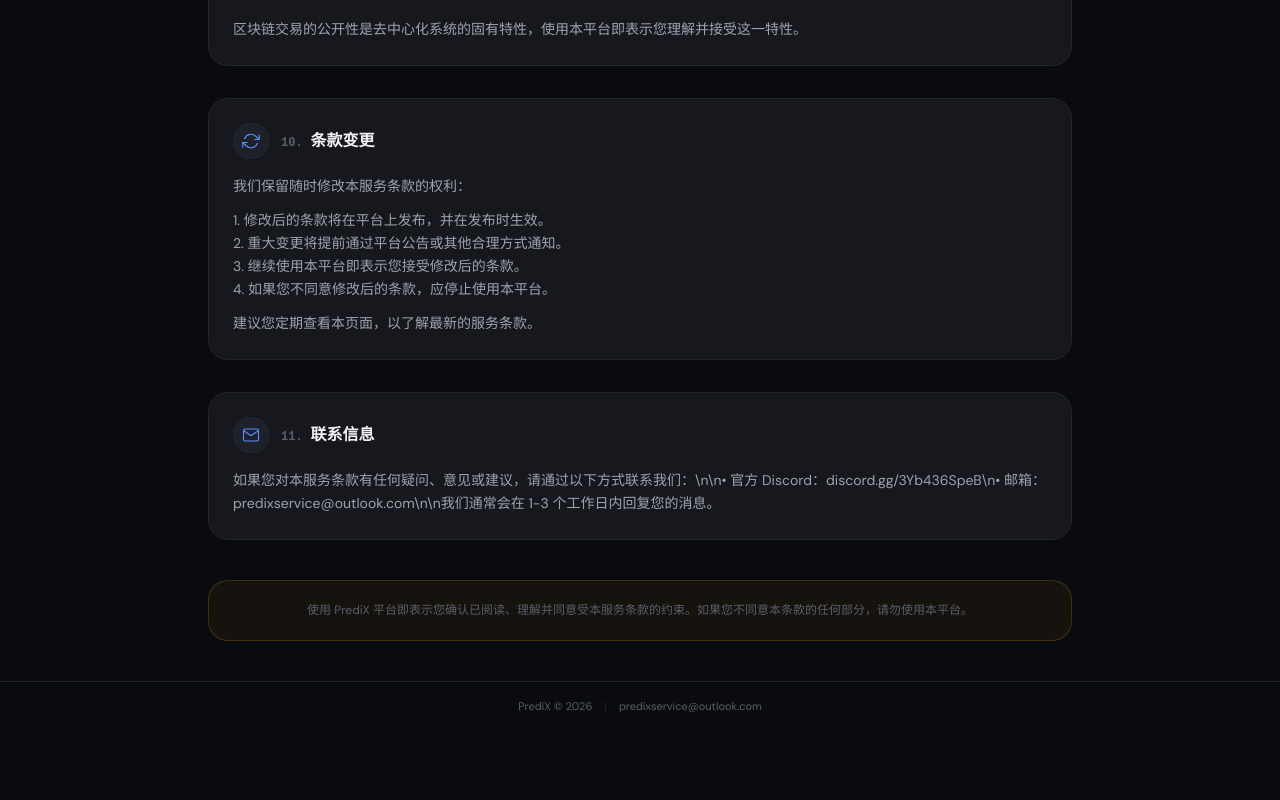
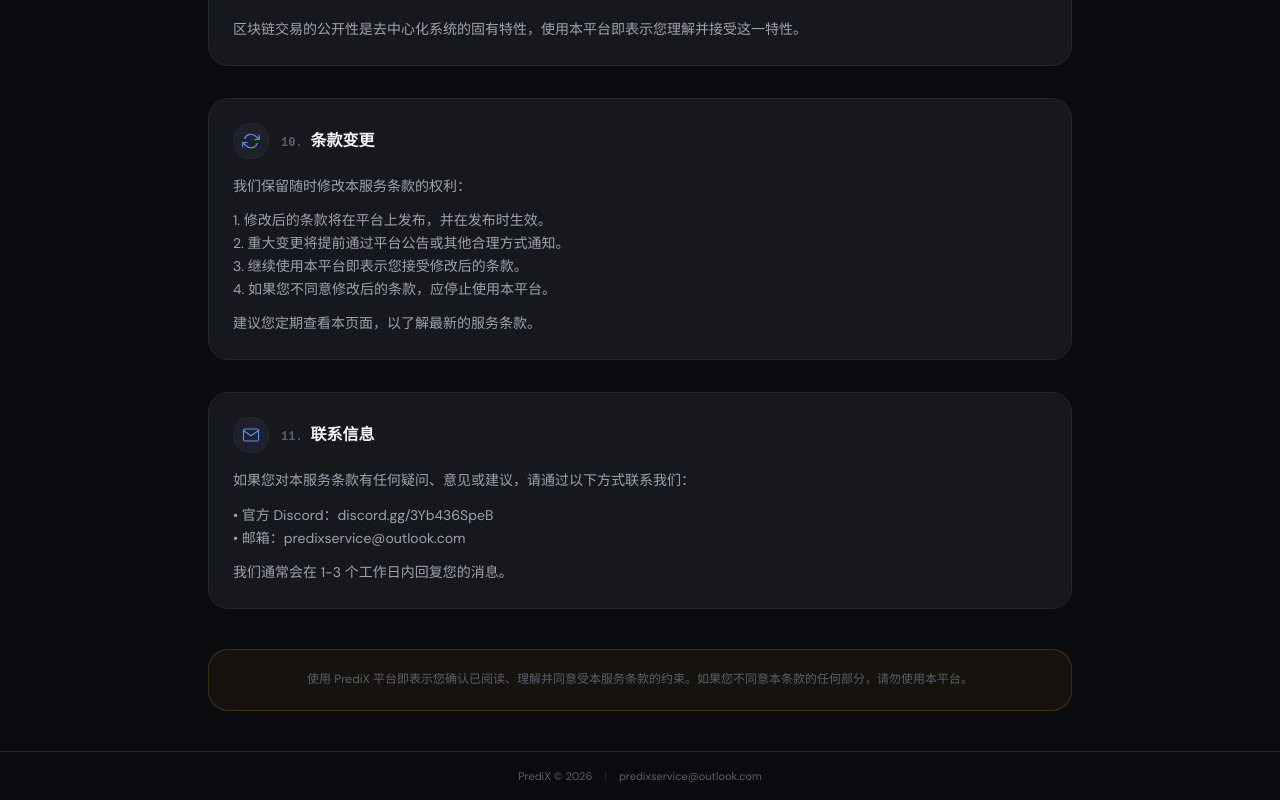
Before and after one commit to tennyhung1688-commits/predix, a Next.js app in the folder frontend/: page /terms in a window 1280 px wide. Shown: the part 3243-4043 px from the top of the page. Before the commit the page ends 3974 px from the top, so only its background shows below. Built offline with nearby package versions, Linux system fonts and the light colour scheme; no server answers.

Commit message:
fix: 修复联系信息换行 — 去掉多余的转义符，正常显示换行

```diff
--- a/frontend/src/i18n/translations.ts
+++ b/frontend/src/i18n/translations.ts
@@ -446,7 +446,7 @@
     'terms.changes.title': '条款变更',
     'terms.changes.content': '我们保留随时修改本服务条款的权利：\n\n1. 修改后的条款将在平台上发布，并在发布时生效。\n2. 重大变更将提前通过平台公告或其他合理方式通知。\n3. 继续使用本平台即表示您接受修改后的条款。\n4. 如果您不同意修改后的条款，应停止使用本平台。\n\n建议您定期查看本页面，以了解最新的服务条款。',
     'terms.contact.title': '联系信息',
-    'terms.contact.content': '如果您对本服务条款有任何疑问、意见或建议，请通过以下方式联系我们：\\n\\n• 官方 Discord：discord.gg/3Yb436SpeB\\n• 邮箱：predixservice@outlook.com\\n\\n我们通常会在 1-3 个工作日内回复您的消息。',
+    'terms.contact.content': '如果您对本服务条款有任何疑问、意见或建议，请通过以下方式联系我们：\n\n• 官方 Discord：discord.gg/3Yb436SpeB\n• 邮箱：predixservice@outlook.com\n\n我们通常会在 1-3 个工作日内回复您的消息。',
 
     // ========== 组合押注 ==========
     'combo.title': '组合押注',
@@ -1080,7 +1080,7 @@
     'terms.changes.title': 'Changes to Terms',
     'terms.changes.content': 'We reserve the right to modify these Terms of Service at any time:\n\n1. Modified terms will be posted on the Platform and take effect upon posting.\n2. Material changes will be announced in advance through platform announcements or other reasonable means.\n3. Continued use of the Platform constitutes acceptance of the modified terms.\n4. If you do not agree with the modified terms, you should stop using the Platform.\n\nWe recommend periodically reviewing this page for the latest terms of service.',
     'terms.contact.title': 'Contact Information',
-    'terms.contact.content': 'If you have any questions, comments, or suggestions regarding these Terms of Service, please contact us through:\\n\\n• Official Discord: discord.gg/9k2vxqKj\\n• Email: predixservice@outlook.com\\n\\nWe typically respond within 1-3 business days.',
+    'terms.contact.content': 'If you have any questions, comments, or suggestions regarding these Terms of Service, please contact us through:\n\n• Official Discord: discord.gg/9k2vxqKj\n• Email: predixservice@outlook.com\n\nWe typically respond within 1-3 business days.',
 
     // ========== Combo Betting ==========
     'combo.title': 'Combo Betting',
```
